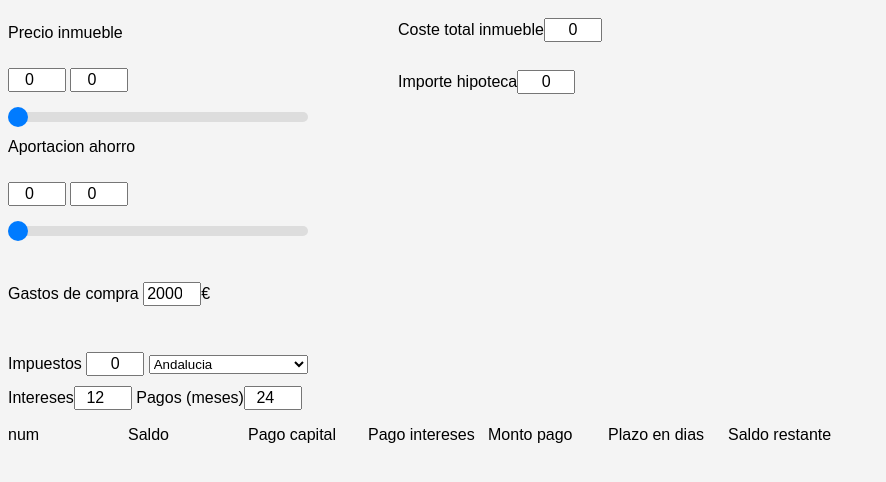
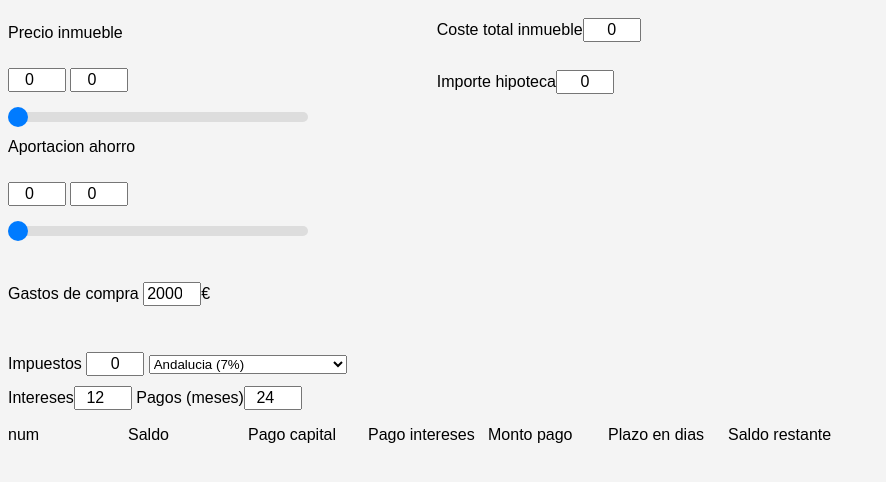
Before and after one commit to abelardogg/amortization-table, a plain HTML site: page index.html in a window 1280 px wide. Shown: the whole page, without its empty margins (0-886 px from the left). Drawn offline with Linux system fonts and the light colour scheme.

Commit message:
update info on select change

```diff
--- a/app.js
+++ b/app.js
@@ -21,6 +21,11 @@
 
     });
 
+    $taxesSelect.addEventListener('change', function(e){
+        document.dispatchEvent(window.sliderModified);
+
+    });
+
 
 
 
--- a/index.html
+++ b/index.html
@@ -53,25 +53,25 @@
                 <label for="taxes">Impuestos</label>
                 <input id="taxes" name="taxes" type="text" readonly value="0">
                 <select name="taxes-select" id="taxes-select">
-                    <option value="7">Andalucia</option>
-                    <option value="10">Aragon</option>
-                    <option value="10">Asturias</option>
-                    <option value="13">Baleares</option>
-                    <option value="6.50">Canarias</option>
-                    <option value="9">Cantabria</option>
-                    <option value="9">Castilla-La mancha</option>
-                    <option value="10">Castilla y Leon</option>
-                    <option value="11">Cataluña</option>
-                    <option value="6">Ceuta</option>
-                    <option value="6">Comunidad de Madrid</option>
-                    <option value="11">Comunidad Valenciana</option>
-                    <option value="11">Extremadura</option>
-                    <option value="8">Galicia</option>
-                    <option value="7">La Rioja</option>
-                    <option value="6">Melilla</option>
-                    <option value="8">Murcia</option>
-                    <option value="6">Navarra</option>
-                    <option value="7">Pais Vasco</option>
+                    <option value="7">Andalucia (7%)</option>
+                    <option value="10">Aragon (10%)</option>
+                    <option value="10">Asturias (10%)</option>
+                    <option value="13">Baleares (13%)</option>
+                    <option value="6.50">Canarias (6.50%)</option>
+                    <option value="9">Cantabria (9%)</option>
+                    <option value="9">Castilla-La Mancha (9%)</option>
+                    <option value="10">Castilla y Leon (10%)</option>
+                    <option value="11">Cataluña (11%)</option>
+                    <option value="6">Ceuta (6%)</option>
+                    <option value="6">Comunidad de Madrid (6%)</option>
+                    <option value="11">Comunidad Valenciana (11%)</option>
+                    <option value="11">Extremadura (11%)</option>
+                    <option value="8">Galicia (8%)</option>
+                    <option value="7">La Rioja (7%)</option>
+                    <option value="6">Melilla (6%)</option>
+                    <option value="8">Murcia (8%)</option>
+                    <option value="6">Navarra (6%)</option>
+                    <option value="7">Pais Vasco (7%)</option>
                 </select>
             </div>
 
@@ -126,7 +126,7 @@
 
     <script>
 
-const sliderModified = new Event('sliderModified');
+window.sliderModified = new Event('sliderModified');
 
 
           window.roundNumber = function(num) {
--- a/slider.js
+++ b/slider.js
@@ -31,7 +31,7 @@ const Slider = function () {
                     inputUnitQuantity.value = unitQuantityValue;
                     self.setUnitQuantityValue(unitQuantityValue);
                 }
-                document.dispatchEvent(sliderModified);
+                document.dispatchEvent(window.sliderModified);
 
             }
 
```
